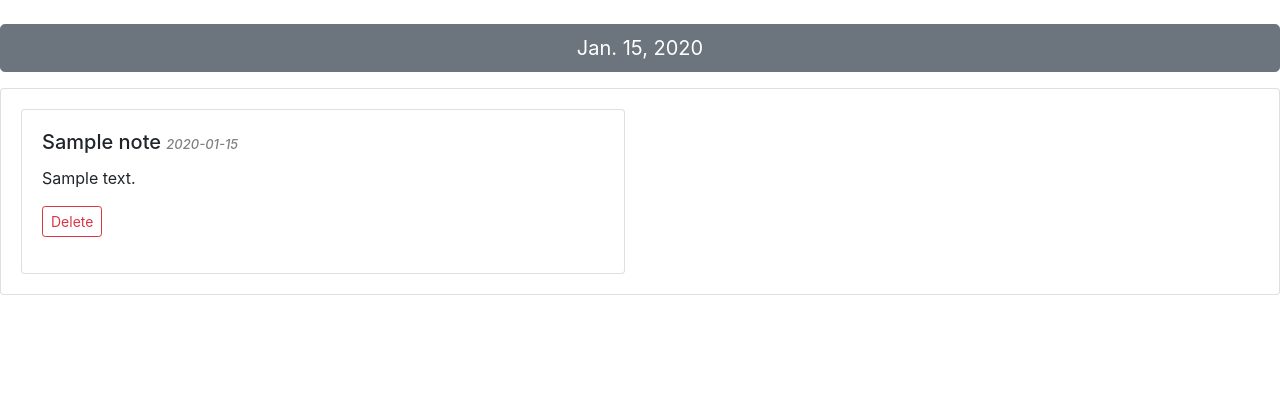
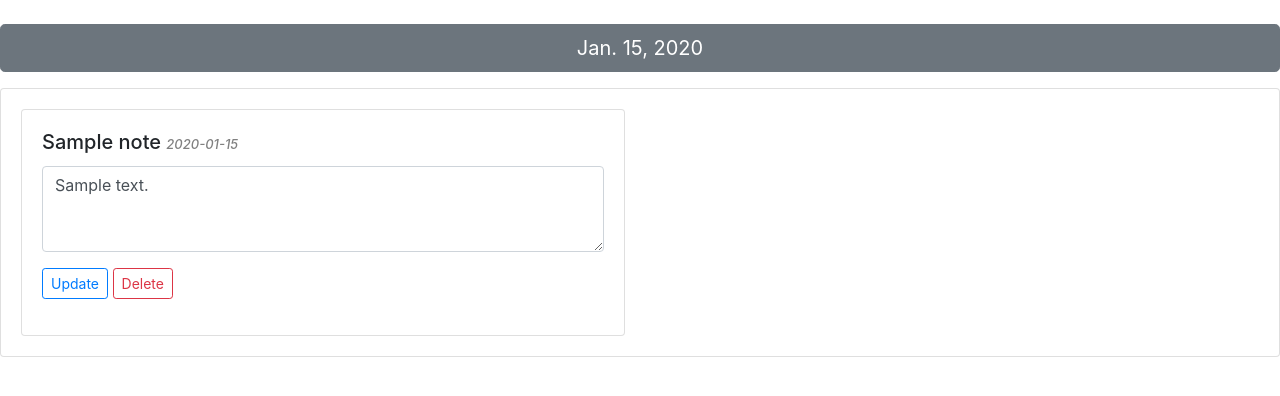
Before and after one commit to OrJaku/check-helper, a Django app: page /notes_list/ in a window 1280 px wide, after a click that opens the changed part. Shown: the part 136-532 px from the top of the page. Run offline with Django 3.2, Linux system fonts and the light colour scheme; a user stored in the database is signed in; tables that the repository leaves empty hold one stand-in row (values such as "Sample post"); some libraries are stand-ins or nearby versions.

Commit message:
Added editing notes and ask before delete

```diff
--- a/checkhelper/urls.py
+++ b/checkhelper/urls.py
@@ -15,7 +15,8 @@ from tasks.views import home, \
 
 from notes.views import notes_list, \
     delete_note, \
-    searching_notes
+    searching_notes, \
+    update_note
 
 
 urlpatterns = [
@@ -37,5 +38,6 @@ urlpatterns = [
 
     path('notes_list/', notes_list, name='notes_list'),
     path('delete_note/', delete_note, name='delete_note'),
+    path('update_note/', update_note, name='update_note'),
     path('searching_notes/', searching_notes, name='searching_notes'),
 ]
--- a/notes/templates/notes_list.html
+++ b/notes/templates/notes_list.html
@@ -20,16 +20,39 @@
                       <div class="col-sm-6">
                         <div class="card">
                           <div class="card-body">
-                            <h5 class="card-title">{{ note.name }} <font color="gray" size="2px"><i>{{note.time}}</i></font></h5>
-                            <p class="card-text">{{ note.description }}</p>
+                            <h5 class="card-title">{{ note.name }} <font color="gray" size="2px"><i>{{ note.time }}</i></font></h5>
+                              <textarea  class="form-control" form="update_note" rows="3"   name='description_{{note.id}}' >{{ note.description }}</textarea>
+                              <form method="POST" id="update_note" action="/update_note/">{% csrf_token %}</form>
                               <form method="POST" id="delete_note" action="/delete_note/">{% csrf_token %}</form>
+                              <p></p>
                                   <p>
-                                      <button type="submit" form="delete_note" name='delete_note' value={{note.id}} class="btn btn btn-outline-danger btn-sm">Delete</button>
+                                      <button type="submit" form="update_note" name='update_note' value={{note.id}} class="btn btn btn-outline-primary btn-sm">Update</button>
+                                      <button type="submit" class="btn btn btn-outline-danger btn-sm"  data-toggle="modal" data-target="#Note_{{note.id}}">Delete</button>
                                   </p>
+                              <div class="modal fade" id="Note_{{note.id}}" data-backdrop="static" tabindex="-1" role="dialog" aria-labelledby="staticBackdropLabel" aria-hidden="true">
+                                  <div class="modal-dialog" role="document">
+                                      <div class="modal-content">
+                                          <div class="modal-header">
+                                              <h5 class="modal-title" id="staticBackdropLabel">Delete note {{note.name}} [{{note.id}}]</h5>
+                                              <button type="button" class="close" data-dismiss="modal" aria-label="Close">
+                                                  <span aria-hidden="true">&times;</span>
+                                              </button>
+                                          </div>
+                                          <div class="modal-body">
+                                              Are you sure you want to delete this note?
+                                          </div>
+                                          <div class="modal-footer">
+                                              <button type="button" class="btn btn-secondary" data-dismiss="modal">No</button>
+                                              <button type="submit" class="btn btn-primary" name="delete_note" form="delete_note" value={{note.id}}>Yes, delete note</button>
+                                          </div>
+                                      </div>
+                                  </div>
+                              </div>
                           </div>
                         </div>
                       </div>
-                {% endif %}
+
+                    {% endif %}
             {% endfor %}
             </div>
         </div>
--- a/notes/views.py
+++ b/notes/views.py
@@ -73,6 +73,20 @@ def delete_note(request):
 
 
 @login_required(login_url='/user_login/')
+def update_note(request):
+    if request.method == "POST":
+        note_id = request.POST.get("update_note")
+        print("note_id", note_id)
+        note = Notes.objects.get(id=note_id)
+        note.description = request.POST.get(f"description_{note_id}")
+        print("description__", note.description)
+        note.save()
+        messages.info(request, f"Note {note.name} updated")
+        return redirect('/notes_list/')
+    return render(request, 'notes_list.html', {})
+
+
+@login_required(login_url='/user_login/')
 def searching_notes(request):
     if request.method == "POST":
         def search_function(search_sentences):
```
